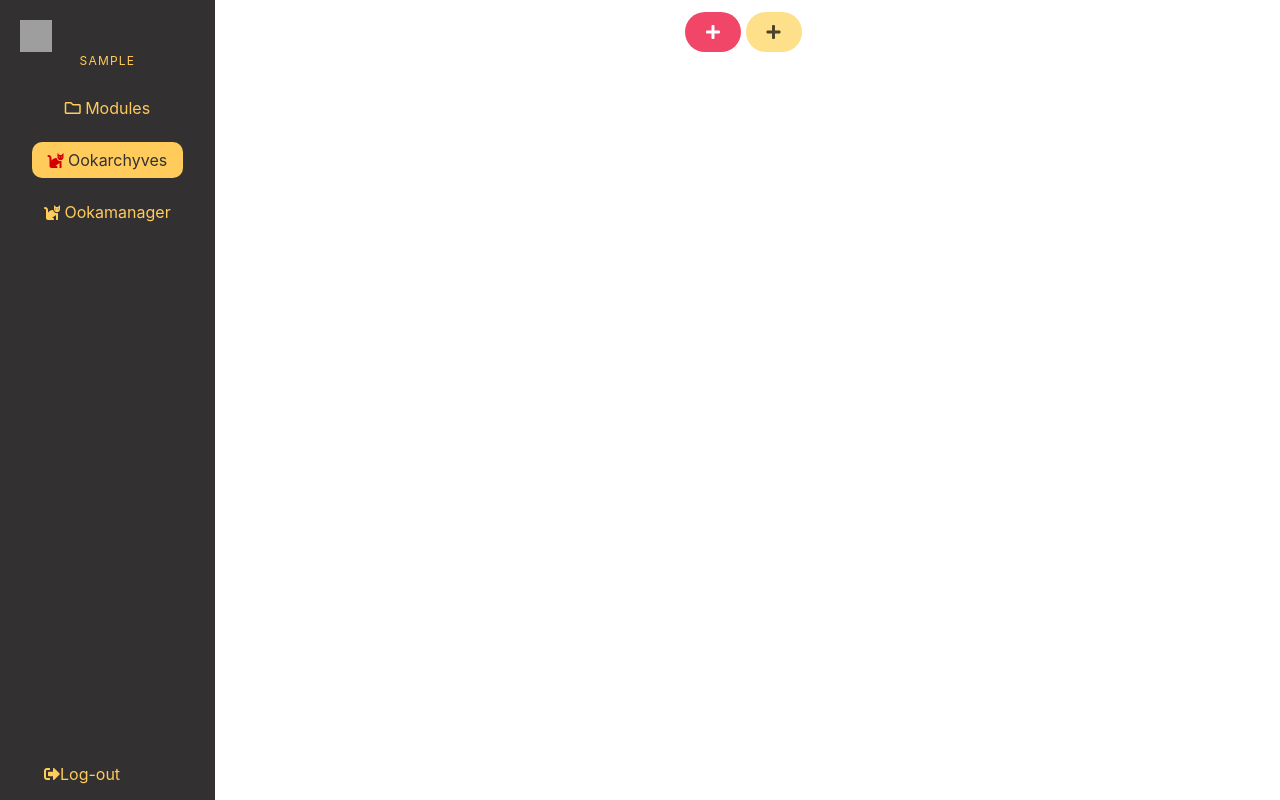
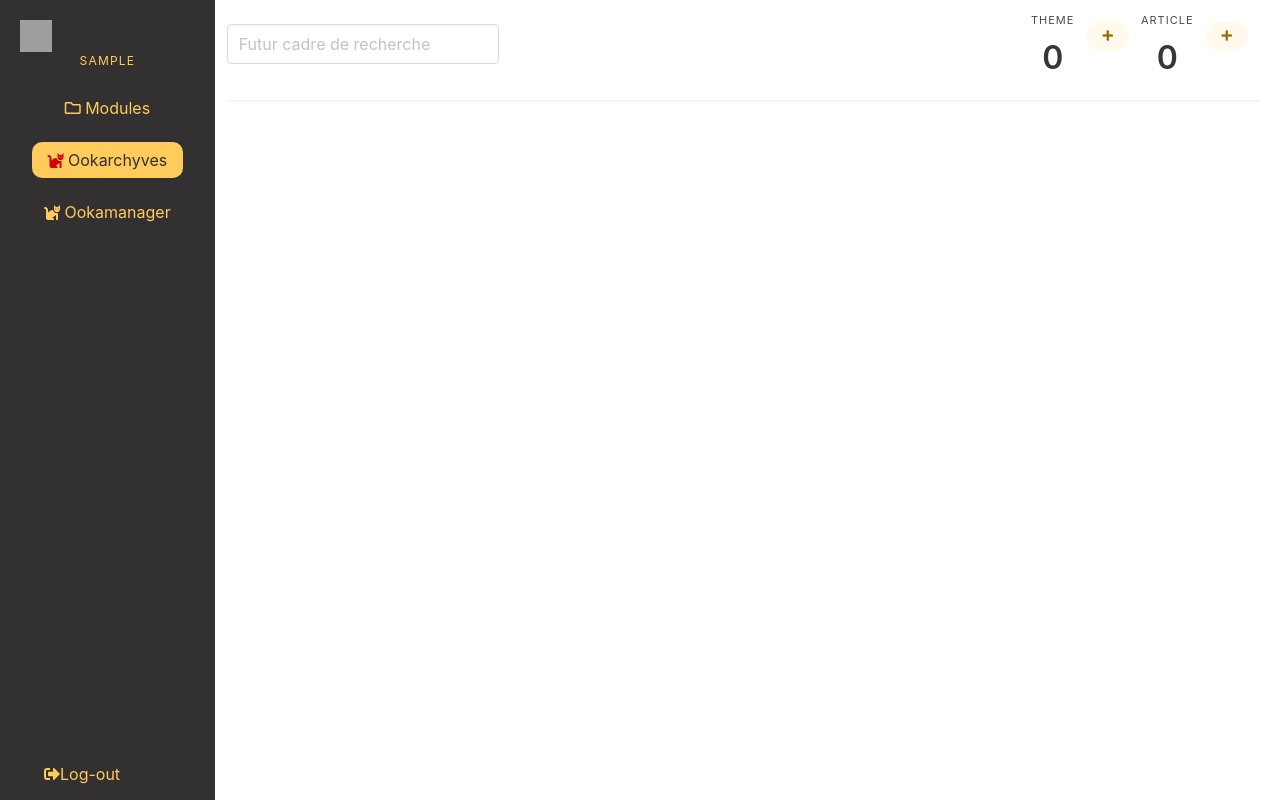
Before and after one commit to MmeOokamy/super-potatoes, a Flask app: page /ookarchyves/ in a window 1280 px wide. Run offline with Flask 2, Linux system fonts and the light colour scheme; the visitor is signed in with stand-in values (Sample User, id 1); data comes from the database, SQL or seed files in the repository; data that the repository does not hold is empty; some libraries are stand-ins or nearby versions; grey boxes are pictures that could not be loaded.

Commit message:
Mise en prod ok | il va falloir faire le front quand même!!!!

```diff
--- a/App/ookarchyves/models.py
+++ b/App/ookarchyves/models.py
@@ -67,3 +67,6 @@ class Articles(db.Model):
 
     def __repr__(self):
         return '<Article {}>'.format(self.article_title)
+
+    def articles_by_theme(self, t_id):
+        pass
--- a/App/ookarchyves/routes.py
+++ b/App/ookarchyves/routes.py
@@ -18,13 +18,33 @@ oa_bp = Blueprint(
 @login_required
 def oa_index():
     module_name = 'Ookarchyves'
+    count = [{
+        "theme": Themes.query.count(),
+        "article": Articles.query.count(),
+    },]
     themes = Themes.query.all()
     articles = Articles.query.all()
+
+    #Init list de dict
+    menu = []
+
+    # crée l'object theme avec les articles
+    for theme in themes:
+        t={}
+        t['id']= theme.id
+        t['nom']= theme.theme_title
+        t['description']= theme.theme_description
+
+        # va chercher les articles correspondants
+        arts = Articles.query.filter(Articles.article_theme_id==theme.id).all()
+        t['articles']= arts
+        menu.append(t)
+
     return render_template(
         'oa_i.html',
         menu_active=module_name,
-        themes=themes,
-        articles=articles
+        themes=menu,
+        counter=count
     )
 
 
@@ -42,7 +62,7 @@ def oa_theme():
             )
             db.session.add(theme)
             db.session.commit()  # Create new theme
-            return redirect(url_for('oa_index'))
+            return redirect(url_for('ookarchyves.oa_index'))
         flash('Ce theme existe déjà')
     return render_template(
         'oa_theme_form.jinja2',
@@ -68,7 +88,7 @@ def oa_article():
             )
             db.session.add(article)
             db.session.commit()  # Create new article
-            return redirect(url_for('oa_index'))
+            return redirect(url_for('ookarchyves.oa_index'))
         flash('Cette article existe déjà')
     return render_template(
         'oa_article_form.jinja2',
--- a/App/ookarchyves/templates/oa_i.html
+++ b/App/ookarchyves/templates/oa_i.html
@@ -3,21 +3,90 @@
 {% block title %}Main,Ookaarchyves{% endblock %}
 
 {% block body %}
-<a href="{{url_for('ookarchyves.oa_theme')}}" class="button is-danger is-rounded"><i class="fas fa-plus"></i></a>
-<a href="{{url_for('ookarchyves.oa_article')}}" class="button is-warning is-rounded"><i class="fas fa-plus"></i></a>
+<!-- Main container -->
+<nav class="level">
+    <!-- Left side -->
+    <div class="level-left">
+      <div class="level-item">
+          <p class="control">
+            <input class="input" type="text" placeholder="Futur cadre de recherche">
+          </p>
+
+      </div>
+    </div>
+
+    <!-- Right side -->
+    <div class="level-right">
+      {% for c in counter %}
+      {% for key, value in c.items() %}
+      <div class="level-item has-text-centered">
+         <div>
+            <p class="heading">{{key}}</p>
+            <p class="title">{{value}}</p>
+         </div>
+      </div>
+      <p class="level-item"><a title="Ajouter un {{key}}" href="{{url_for('ookarchyves.oa_' + key)}}" class="button is-small is-warning  is-light is-rounded"><i class="fas fa-plus"></i></a></p>
+      {% endfor %}
+      {% endfor %}
+      <p class="level-item"><a></a></p>
+    </div>
+  </nav>
+
+ <hr>
 
 
-    {% for theme in themes %}
-            <h5>{{theme.theme_title}}</h5>{{theme.theme_private}}
-            <p> {{theme.theme_description}}</p>
-            <ul>
-                {% for art in articles  %}
-                    {% if art.article_theme_id == theme.id %}
-                    <li>{{art.article_title}}</li>
-                    {% endif %}
 
-                {% endfor %}
-            </ul>
-    {% endfor %}
+<div class="columns is-multiline">
+
+ {% for theme in themes %}
+   <div class="box column" style="margin: 5px;">
+            <h5 style="text-align: left; text-decoration: underline;">{{theme.nom}}</h5>
+
+      <p style="text-align: justify; font-style: italic;"> {{theme.description}}</p>
+      <div class="columns is-multiline">
+         {% for art in theme.articles %}
+         <button class="column modal-button" data-target="modal" data-article="{{art.id}}">
+            {{art.article_title}}
+         </button>
+         {% endfor %}
+      </div>
+   </div>
+{% endfor %}
+</div>
+
+
+<div class="modal">
+   <div class="modal-background"></div>
+   <div class="modal-card">
+     <header class="modal-card-head">
+       <p class="modal-card-title"></p>
+       <button class="delete" aria-label="close"></button>
+     </header>
+     <section class="modal-card-body">
+       <!-- Content ... -->
+     </section>
+     <footer class="modal-card-foot">
+       <button class="button is-success">Save changes</button>
+       <button class="button">Cancel</button>
+     </footer>
+   </div>
+ </div>
+
 
 {% endblock %}
+
+{% block js %}
+$(document).ready(function(){
+
+   $(".modal-button").click(function() {
+      var target = $(this).data("target");
+      $("html").addClass("is-clipped");
+      $(target).addClass("is-active");
+   });
+
+   $(".modal-close").click(function() {
+      $("html").removeClass("is-clipped");
+      $(this).parent().removeClass("is-active");
+   });
+})
+{% endblock %}
--- a/App/templates/base.html
+++ b/App/templates/base.html
@@ -38,10 +38,11 @@
     <!-- partie script -->
     <script src="https://code.jquery.com/jquery-3.6.0.min.js"
         integrity="sha256-/xUj+3OJU5yExlq6GSYGSHk7tPXikynS7ogEvDej/m4=" crossorigin="anonymous"></script>
-    {# <script src="https://cdnjs.cloudflare.com/ajax/libs/materialize/1.0.0/js/materialize.min.js"></script> #}
-    {# <script src="{{url_for('static', filename='semantic/semantic.min.js')}}"></script> #}
     <script src="{{url_for('static', filename='js/ookaScript.js')}}"></script>
     <script type="text/javascript" charset="utf8" src="https://cdn.datatables.net/1.11.3/js/jquery.dataTables.js"></script>
+    <script>
+        {% block js %}{% endblock %}
+    </script>
 </body>
 
 </html>
--- a/App/templates/modules.html
+++ b/App/templates/modules.html
@@ -4,7 +4,6 @@
 
 {% block body %}
 <div class="columns pt-4">
- {{session}}
- {{current_user}}
+
 </div>
 {% endblock %}
```
Also changed, not shown: App/authentication/forms.py (+5 -5 lines), App/static/css/auth.css (+15 -0 lines), App/templates/auth/login.jinja2 (+10 -11 lines), start_project.md (+5 -0 lines), README.md.
